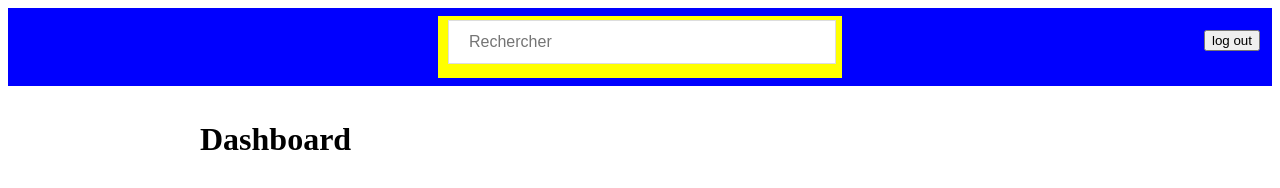
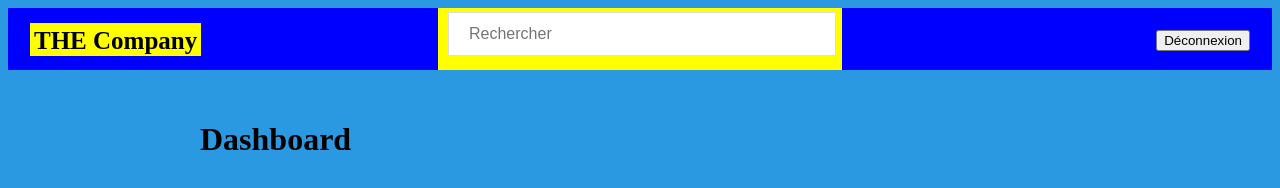
Before and after one commit to KaZWasTaken/TP3-WebDynamique, a plain HTML site: page public/dashboard.html in a window 1280 px wide. Drawn offline with Linux system fonts and the light colour scheme.

Commit message:
Arrangement de titre dashboard

```diff
--- a/public/dashboard.css
+++ b/public/dashboard.css
@@ -1,8 +1,14 @@
+body {
+    background-color: rgb(43, 153, 226);
+}
+
+
 .logoutLblPos{
 
     position:fixed;
-    right:20px;
+    right:30px;
     top:30px;
+
  }
 
  #myInput {
@@ -16,11 +22,10 @@
     margin-bottom: 10px; /* Add some space below the input */
   }
 
-  header, .full-width {
+  #header {
     width: 100%;
     background: blue;
-    padding-top: 8px;
-    padding-bottom: 8px;
+
   }
 
   .wrap {
@@ -31,6 +36,13 @@
     background-color: yellow;
   }
 
+  #company{
+      padding: 4px 4px 1px 4px; /*top, right, bottom, left*/
+      position: absolute; left:30px; top:6px;
+      background-color: yellow;
+      font-size: 25px;
+  }
+
   #dashboard {
       text-align: center;
       position: absolute; left:200px; top:100px;
--- a/public/dashboard.html
+++ b/public/dashboard.html
@@ -9,16 +9,17 @@
 </head>
 
 <body>
-    <header>
+    <div id="header">
         <div class="wrap">
             <input type="text" id="myInput" onkeyup="myFunction()" placeholder="Rechercher">
             <form align="right" name="form1" method="post" action="/index.html">
                 <label class="logoutLblPos">
-                    <input name="submit2" type="submit" id="submit2" value="log out">
+                    <input name="submit2" type="submit" id="submit2" value="Déconnexion">
                 </label>
             </form>
         </div>
-    </header>
+    </div>
+    <h1 id="company"> THE Company </h1>
     <h1 id="dashboard">Dashboard</h1>
 </body>
 
```
